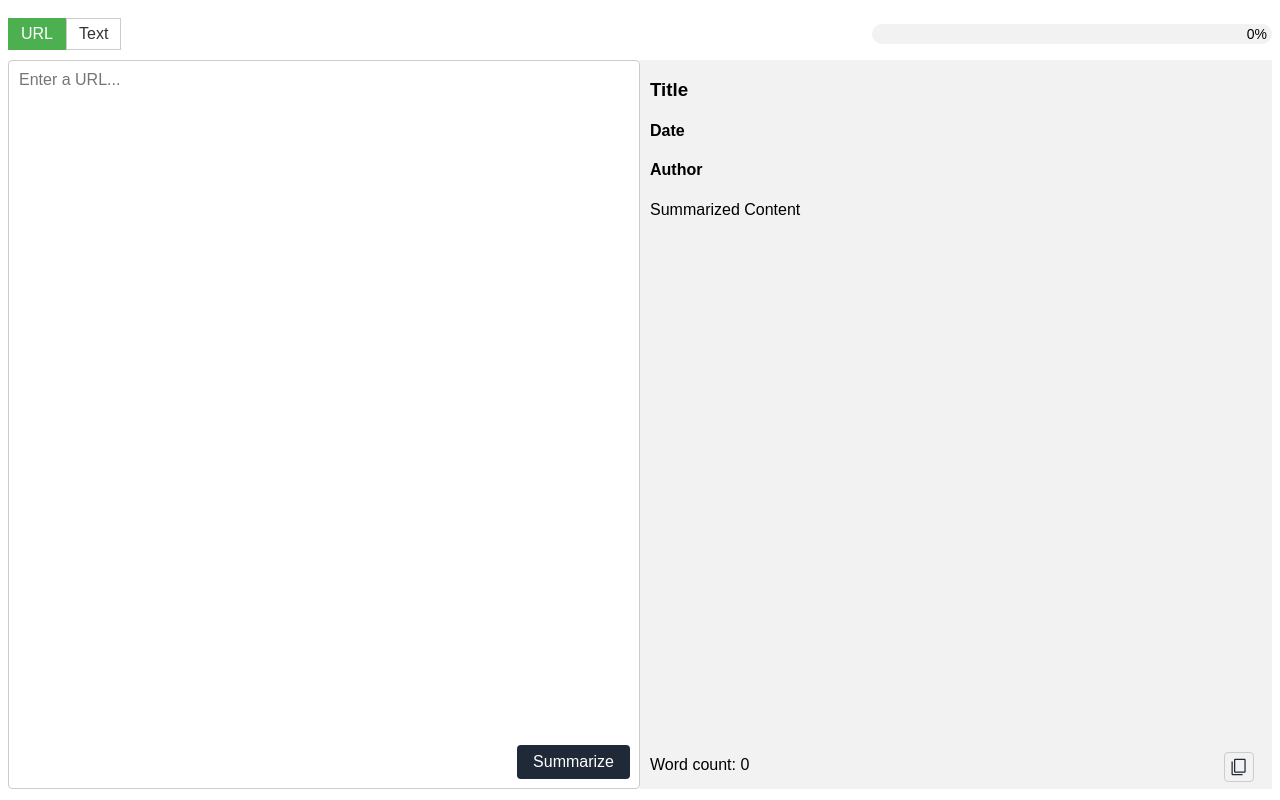
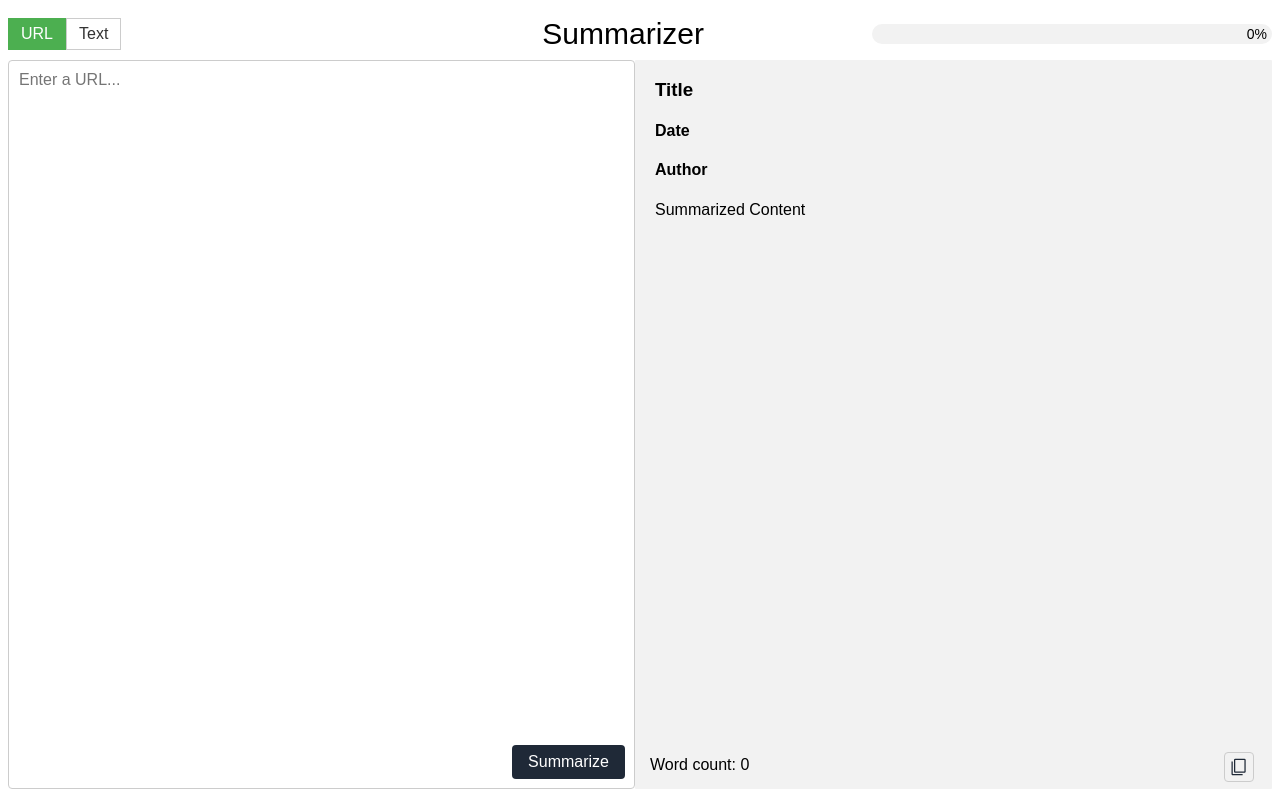
Before and after one commit to rishaandesai/Briefify, a Flask app: page / in a window 1280 px wide. Run offline with Flask 2, Linux system fonts and the light colour scheme.

Commit message:
added title

```diff
--- a/static/style.css
+++ b/static/style.css
@@ -21,7 +21,13 @@
 	transition: background-color .3s;
 	float: left;
   }
-
+  .title{
+	font-size:30px;
+	float: left;
+	text-align:center;
+	right:45%;
+	position:absolute;
+  }
   .pagination a:hover {
 	background-color: #f2f2f2;
   }
@@ -78,12 +84,16 @@
 	flex: 1;
 	height: 100%;
 	background-color: #f2f2f2;
+	padding-left: 10px;
+	border-radius: 1px;
+	border-color:#333;
   }
 
   .left-pane {
 	flex: 1;
 	height: 100%;
 	display: block;
+	border-radius: 1px;
   }
 
   p, span {
--- a/templates/index.html
+++ b/templates/index.html
@@ -12,6 +12,7 @@
                <a href="#" id="text-link">Text</a>
             </li>
          </ul>
+         <p class="title">Summarizer</p>
          <div class="progress-bar-container">
             <div class="progress-bar">
             </div>
```
